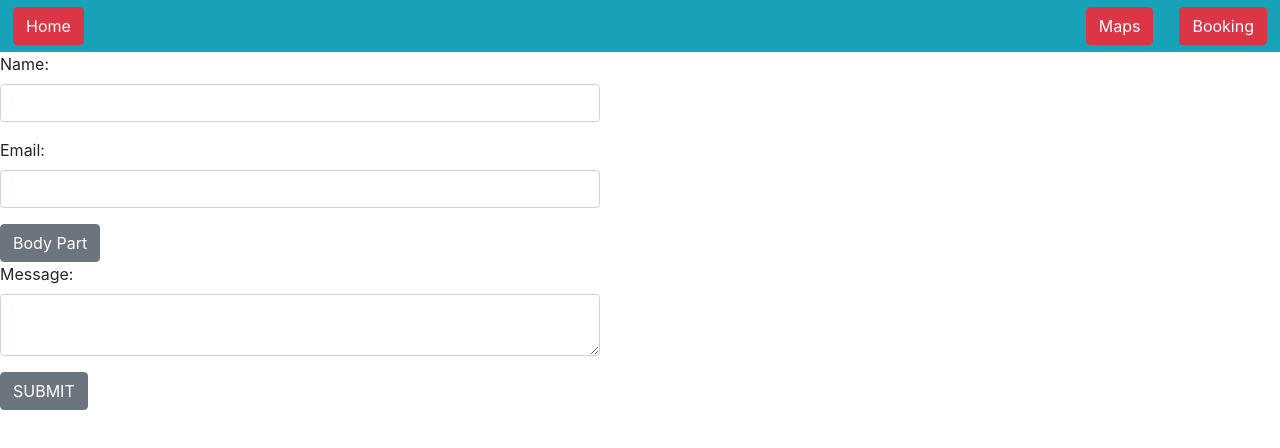
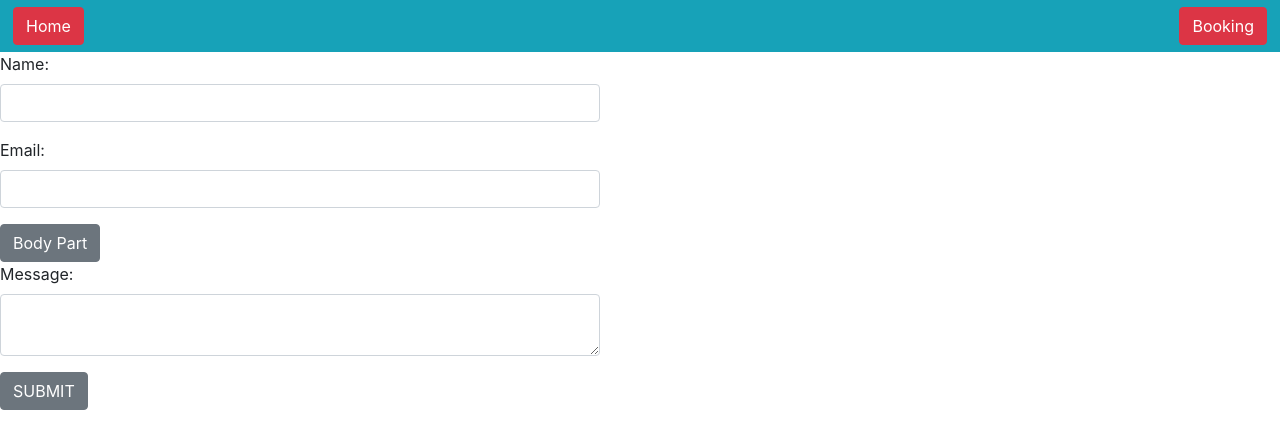
Before and after one commit to yidahc/new_inkPlace, a React app: page /book in a window 1280 px wide. Shown: the top 448 px of the page. Built offline with nearby package versions, Linux system fonts and the light colour scheme; no server answers; the HTML template or start-up script is replaced by a standard one; what google-maps-react would draw is missing.

Commit message:
make map smaller

```diff
--- a/client/src/App.jsx
+++ b/client/src/App.jsx
@@ -72,7 +72,7 @@ class App extends Component {
             <Switch>
               <Route exact path="/" render={(props) => <Home {...props} data={this.state.styles} selectStyles={this.selectStyles} style={this.state.style}/>} />
               <Route path="/book" component={Book} />
-              <Route path="/map" component={MapContainer}></Route>
+              <Route path="/map" component={MapContainer }></Route>
             </Switch>
         </div>
       </BrowserRouter>
--- a/client/src/Components/Map.js
+++ b/client/src/Components/Map.js
@@ -4,7 +4,7 @@ import ReactDOM from 'react-dom';
 const mapStyles = {
   map: {
     position: 'absolute',
-    width: '100%',
+    width: '50%',
     height: '100%'
   }
 };
--- a/client/src/Components/Navigation.jsx
+++ b/client/src/Components/Navigation.jsx
@@ -12,9 +12,6 @@ const Navigation = () => {
       <div class="btn float-right" >
       <NavLink to="/book"><Button color="danger">Booking</Button></NavLink>
       </div>
-      <div class="btn float-right">
-      <NavLink to="/map"><Button color="danger">Maps</Button></NavLink>
-      </div>
     </div>
 
   );
```
